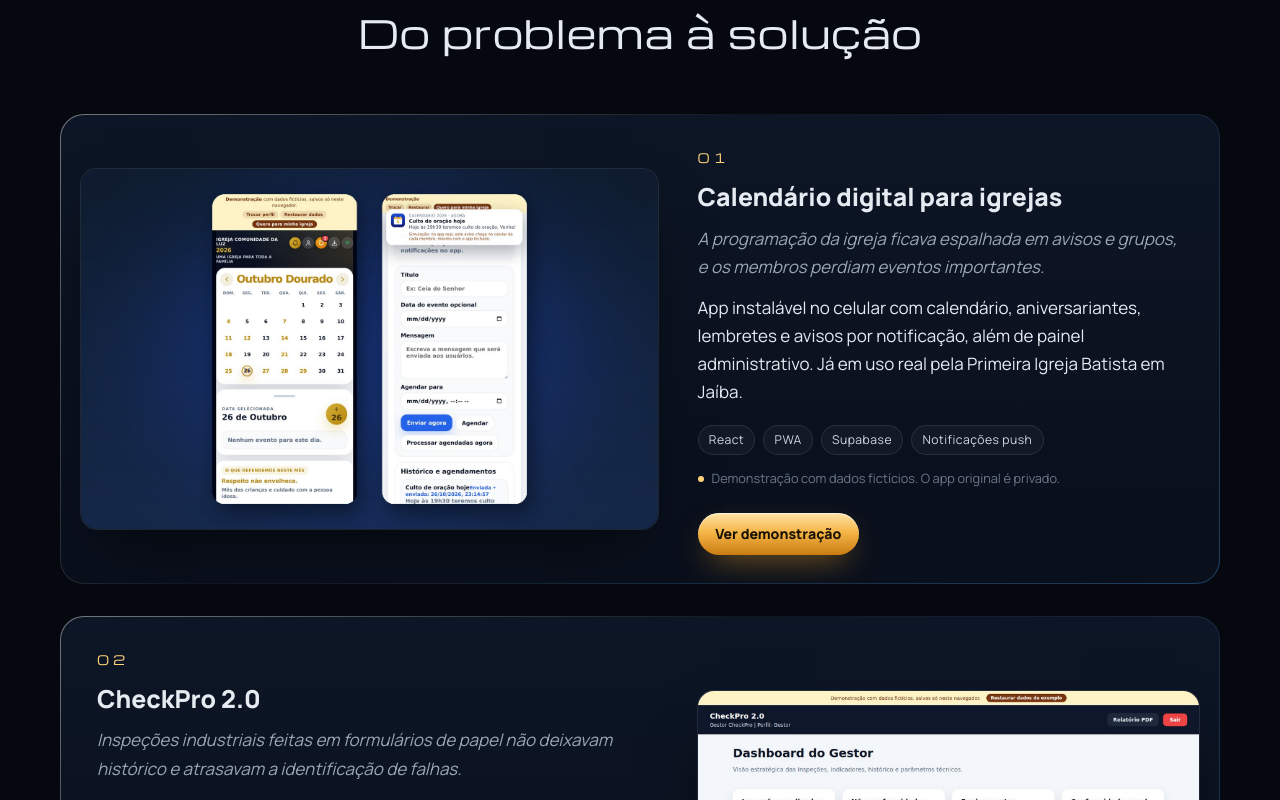
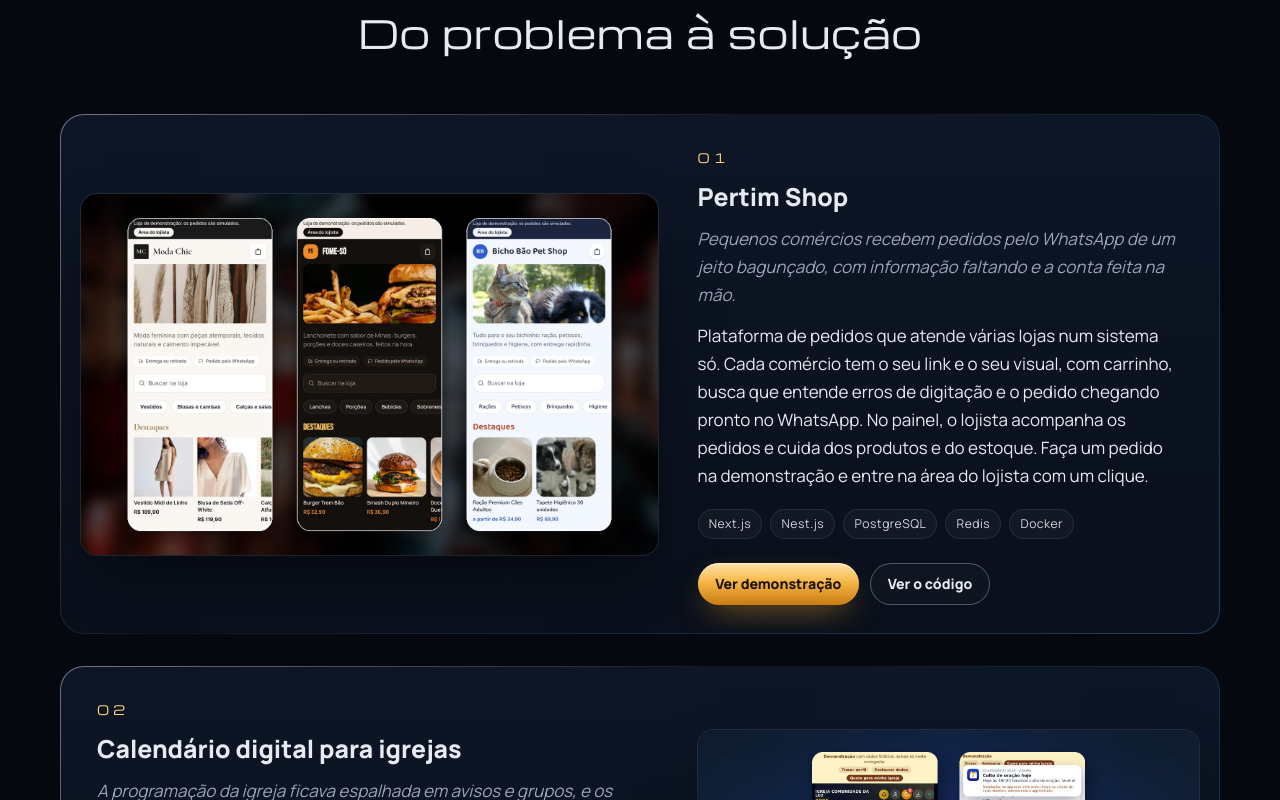
Before and after one commit to fernando-pablo/lychnos-portfolio, a Next.js app: page / in a window 1280 px wide. Shown: the part 1300-2100 px from the top of the page. Built offline with nearby package versions, Linux system fonts and the light colour scheme.

Commit message:
Pertim Shop no portfolio e botao de codigos nos projetos

```diff
--- a/data/site.ts
+++ b/data/site.ts
@@ -39,6 +39,18 @@ export type Projeto = {
 
 export const projetos: Projeto[] = [
   {
+    nome: "Pertim Shop",
+    problema:
+      "Pequenos comércios recebem pedidos pelo WhatsApp de um jeito bagunçado, com informação faltando e a conta feita na mão.",
+    solucao:
+      "Plataforma de pedidos que atende várias lojas num sistema só. Cada comércio tem o seu link e o seu visual, com carrinho, busca que entende erros de digitação e o pedido chegando pronto no WhatsApp. No painel, o lojista acompanha os pedidos e cuida dos produtos e do estoque. Faça um pedido na demonstração e entre na área do lojista com um clique.",
+    tecnologias: ["Next.js", "Nest.js", "PostgreSQL", "Redis", "Docker"],
+    imagem: "/projetos/pertim-shop.jpg",
+    linkAoVivo: "https://pertim-shop.vercel.app",
+    rotuloLink: "Ver demonstração",
+    linkCodigo: "https://github.com/fernando-pablo/pertim-shop",
+  },
+  {
     nome: "Calendário digital para igrejas",
     problema:
       "A programação da igreja ficava espalhada em avisos e grupos, e os membros perdiam eventos importantes.",
@@ -50,6 +62,8 @@ export const projetos: Projeto[] = [
     selo: "Demonstração com dados fictícios. O app original é privado.",
     linkAoVivo: "https://calendario-igreja-demo-un3i.vercel.app",
     rotuloLink: "Ver demonstração",
+    // O código aberto é o da demonstração, não o do app da igreja.
+    linkCodigo: "https://github.com/fernando-pablo/calendario-igreja-demo",
   },
   {
     nome: "CheckPro 2.0",
@@ -60,6 +74,7 @@ export const projetos: Projeto[] = [
     tecnologias: ["React", "Vite", "React Router", "Gráficos SVG", "SheetJS (Excel)"],
     imagem: "/projetos/checkpro.jpg",
     linkAoVivo: "https://checkpro-demo.vercel.app",
+    linkCodigo: "https://github.com/fernando-pablo/checkpro-demo",
   },
   {
     nome: "Modelo de site para clínicas",
@@ -70,6 +85,7 @@ export const projetos: Projeto[] = [
     tecnologias: ["Next.js", "TypeScript", "Tailwind CSS", "SEO"],
     imagem: "/projetos/clinica.jpg",
     linkAoVivo: "https://modelo-site-clinicas.vercel.app",
+    linkCodigo: "https://github.com/fernando-pablo/modelo-site-clinicas",
   },
 ];
 
@@ -116,7 +132,11 @@ export const tecnologias = [
   "TypeScript",
   "JavaScript",
   "Node.js",
+  "Nest.js",
   "Supabase",
+  "PostgreSQL",
+  "Redis",
+  "Docker",
   "Tailwind CSS",
   "Vite",
   "PWA",
```
Also changed, not shown: public/projetos/pertim-shop.jpg (added).
